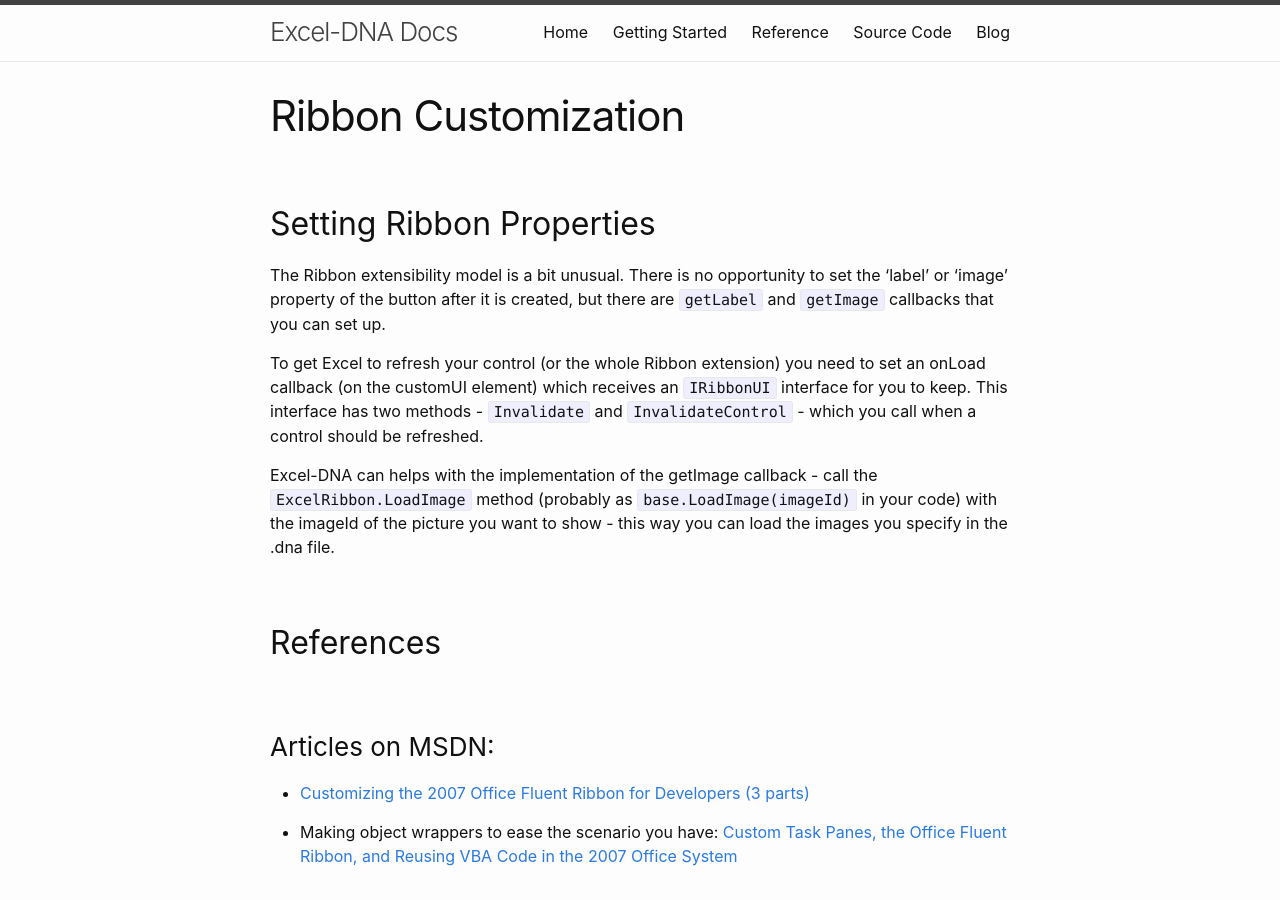
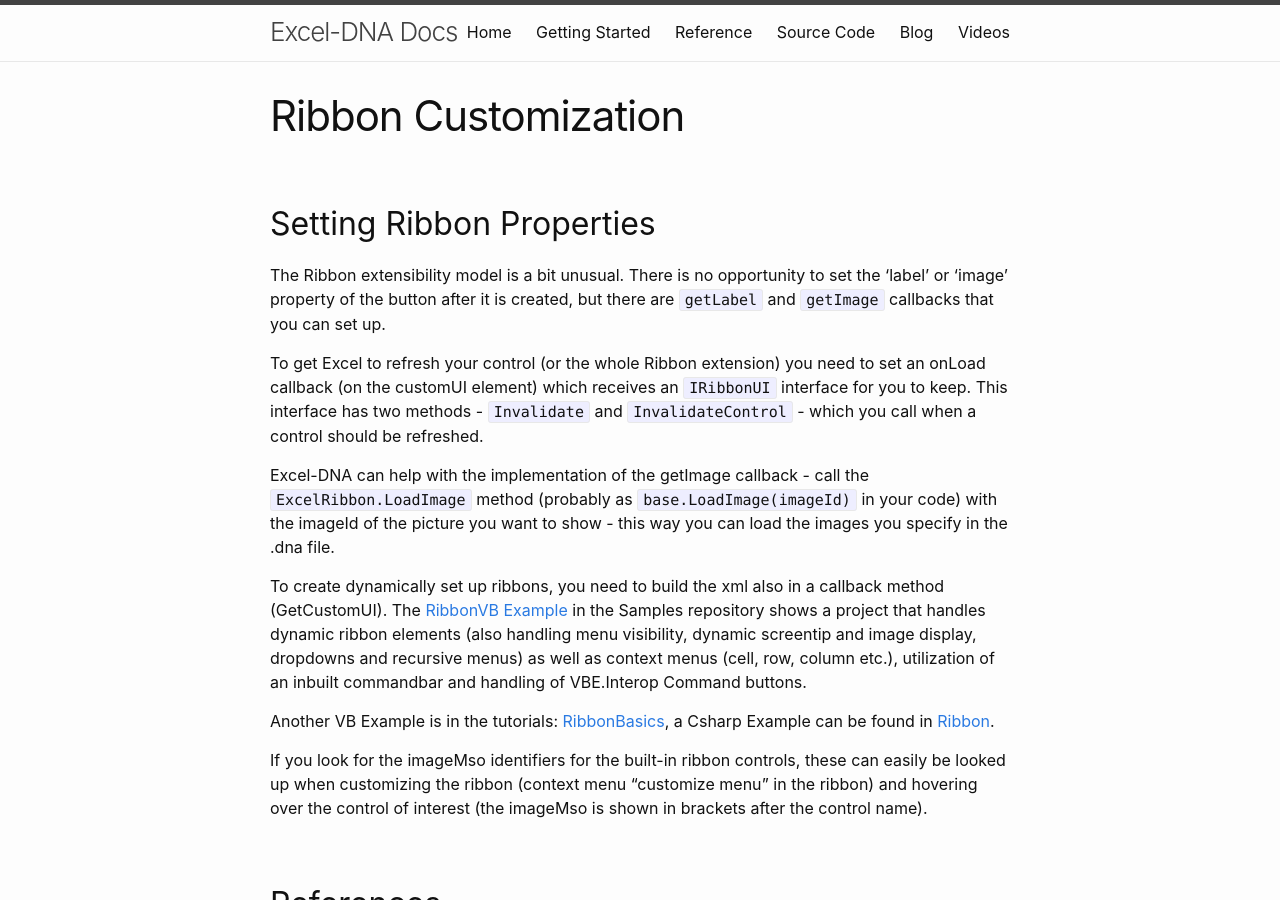
Before and after one commit to Excel-DNA/docs.excel-dna.net, a Jekyll site: the page built from ribbon-customization.md, in a window 1280 px wide and 900 px high. Built offline with Jekyll 4.4.1, drawn with Linux system fonts in a browser that asks for light colours; some of the changed text lies outside the part shown.

Commit message:
enhancements (#11)
* added goverts youtube videos to header
added a nice function example to main page
enhanced ribbon-customization documentation with extensive example and some hints.

* moved example to separate RibbonVB project in Samples, added references to all the ribbon sample projects in ExcelDNA Samples and Tutorials

```diff
--- a/_includes/header.html
+++ b/_includes/header.html
@@ -24,6 +24,7 @@
           <a class="page-link" href="/reference">Reference</a>
           <a class="page-link" href="https://github.com/Excel-DNA/ExcelDna">Source Code</a>
           <a class="page-link" href="https://excel-dna.net/blog/">Blog</a>
+          <a class="page-link" href="https://youtube.com/playlist?list=PL_vfQGSFn3MwEjMmohk22cvLk3O29l6WH">Videos</a>
         </div>
       </nav>
     {%- endif -%}
--- a/ribbon-customization.md
+++ b/ribbon-customization.md
@@ -8,7 +8,14 @@ The Ribbon extensibility model is a bit unusual. There is no opportunity to set
 
 To get Excel to refresh your control (or the whole Ribbon extension) you need to set an onLoad callback (on the customUI element) which receives an `IRibbonUI` interface for you to keep. This interface has two methods - `Invalidate` and `InvalidateControl` - which you call when a control should be refreshed.
 
-Excel-DNA can helps with the implementation of the getImage callback - call the `ExcelRibbon.LoadImage` method (probably as `base.LoadImage(imageId)` in your code) with the imageId of the picture you want to show - this way you can load the images you specify in the .dna file.
+Excel-DNA can help with the implementation of the getImage callback - call the `ExcelRibbon.LoadImage` method (probably as `base.LoadImage(imageId)` in your code) with the imageId of the picture you want to show - this way you can load the images you specify in the .dna file.
+
+To create dynamically set up ribbons, you need to build the xml also in a callback method (GetCustomUI). The [RibbonVB Example](https://github.com/Excel-DNA/Samples/tree/master/RibbonVB) in the Samples repository shows a project that handles dynamic ribbon elements (also handling menu visibility, dynamic screentip and image display, dropdowns and recursive menus)
+as well as context menus (cell, row, column etc.), utilization of an inbuilt commandbar and handling of VBE.Interop Command buttons.
+
+Another VB Example is in the tutorials: [RibbonBasics](https://github.com/Excel-DNA/Tutorials/tree/master/Fundamentals/RibbonBasics), a Csharp Example can be found in [Ribbon](https://github.com/Excel-DNA/Samples/tree/master/Ribbon).
+
+If you look for the imageMso identifiers for the built-in ribbon controls, these can easily be looked up when customizing the ribbon (context menu "customize menu" in the ribbon) and hovering over the control of interest (the imageMso is shown in brackets after the control name).
 
 ## References
 
```
Also changed, not shown: other parts of ribbon-customization.md (+2 -1 lines), index.md (+1 -0 lines).
